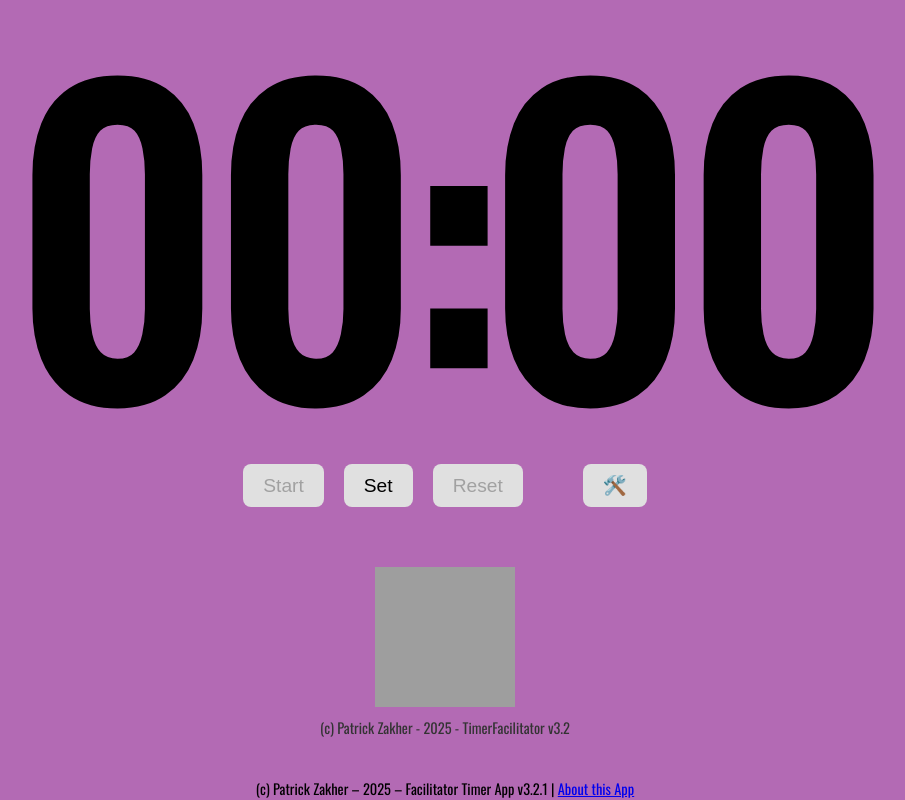
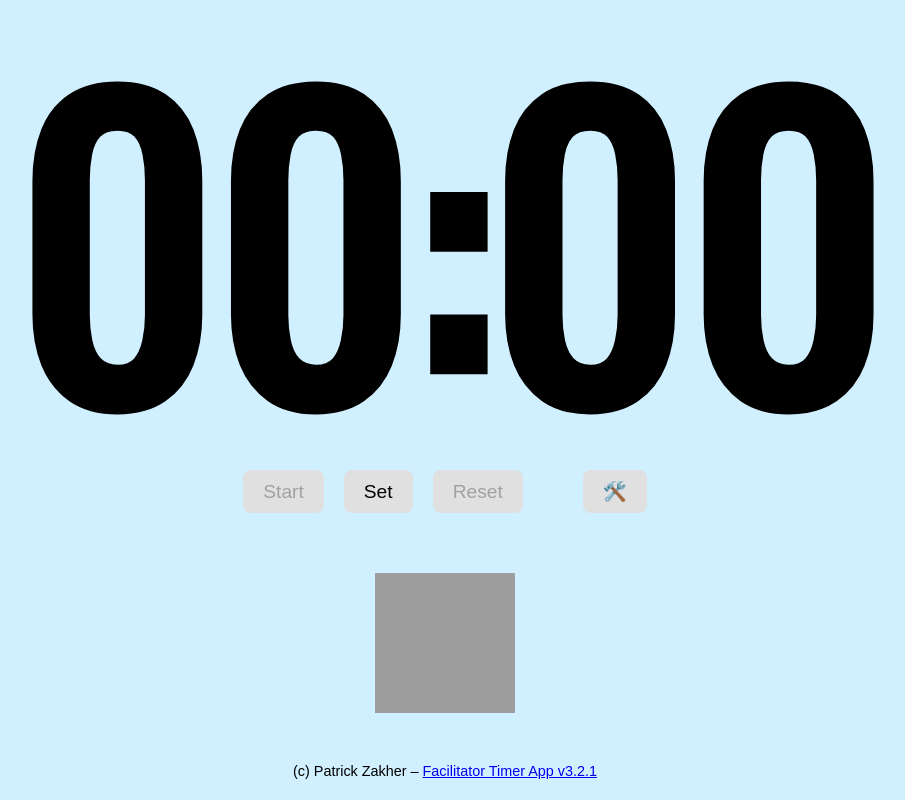
Before and after one commit to lancel00zz/ddtimer, a Flask app: page / in a window 1280 px wide. Shown: the whole page, without its empty margins (195-1100 px from the left). Run offline with Flask 3, Linux system fonts and the light colour scheme; grey boxes are pictures that could not be loaded.

Commit message:
about file modified

```diff
--- a/app/templates/popup.html
+++ b/app/templates/popup.html
@@ -180,7 +180,12 @@
 
       <div class="qr-section">
         <img src="/qr-image" alt="QR Code" onclick="openQrPopup()" style="cursor: pointer;">
-        <div class="qr-label">(c) Patrick Zakher - 2025 - TimerFacilitator v3.2</div>
+        <p style="text-align: center; font-size: 0.9rem; font-weight: 400; font-family: sans-serif; margin-top: 40px;">
+          (c) Patrick Zakher –
+          <a href="https://github.com/lancel00zz/facilitator-timer-app#facilitator-timer-app" target="_blank">
+            Facilitator Timer App v3.2.1
+          </a>
+        </p>
       </div>
     </div>
 
@@ -485,10 +490,4 @@
   // You can also call loadAndApplyConfig() after each time you reload/reset the dots, etc.
   </script>
 </body>
-<p style="text-align: center; font-size: 0.9rem; margin-top: 40px;">
-  (c) Patrick Zakher – 2025 – Facilitator Timer App v3.2.1 |
-  <a href="https://github.com/lancel00zz/facilitator-timer-app#facilitator-timer-app" target="_blank">
-    About this App
-  </a>
-</p>
 </html>
--- a/config/config.json
+++ b/config/config.json
@@ -1,9 +1,9 @@
 {
   "ui": {
-    "background_color": "#b36ab4",
     "font_family": "Oswald",
     "font_color": "#000000",
-    "dot_size": "S",
-    "background_image": null
+    "dot_size": "M",
+    "background_image": null,
+    "background_color": "#d0f0ff"
   }
 }
--- a/docker-compose.dev.yml
+++ b/docker-compose.dev.yml
@@ -12,7 +12,8 @@
 ## ------------------- end ----------------
 services:
   facilitator:
-    image: lancel00zz/facilitator-timer-app:v3.0
+    platform: linux/amd64
+    image: lancel00zz/facilitator-timer-app:3.2
     ports:
       - "5056:5000"
     volumes:
```
